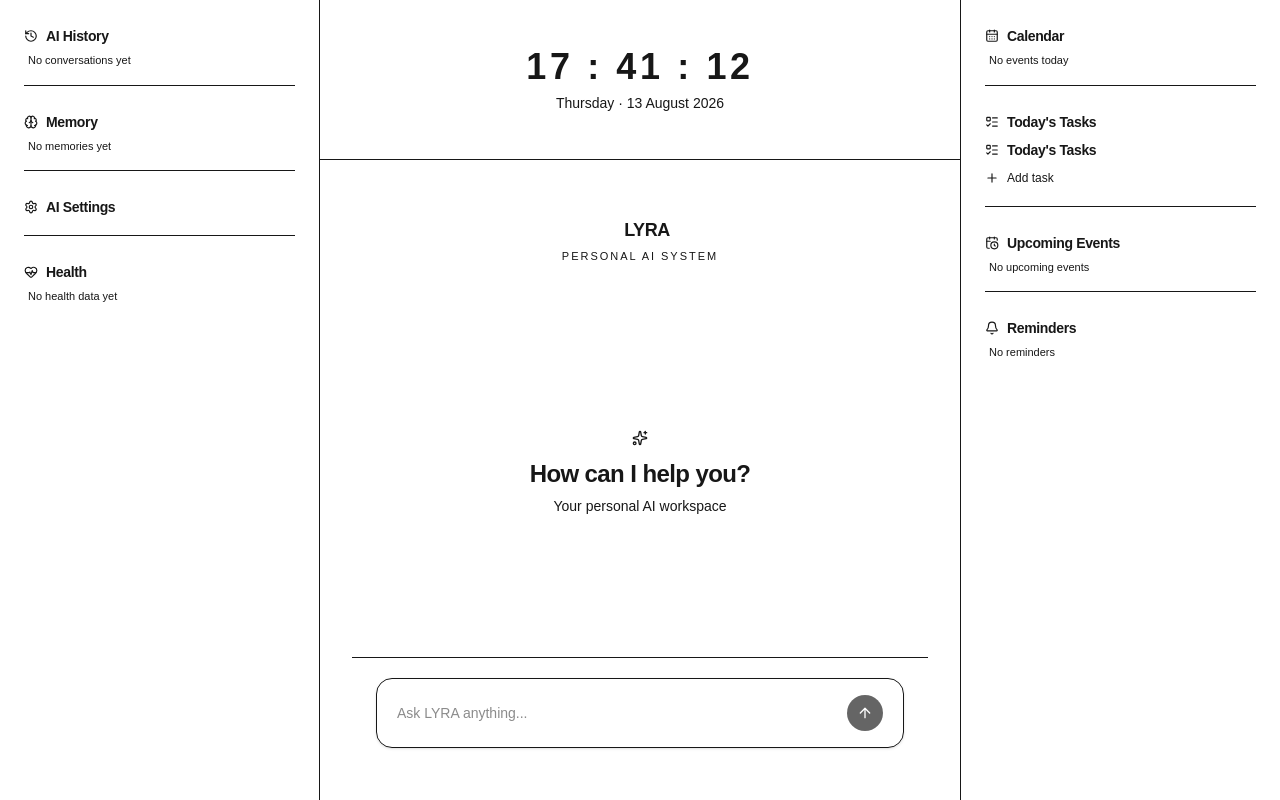
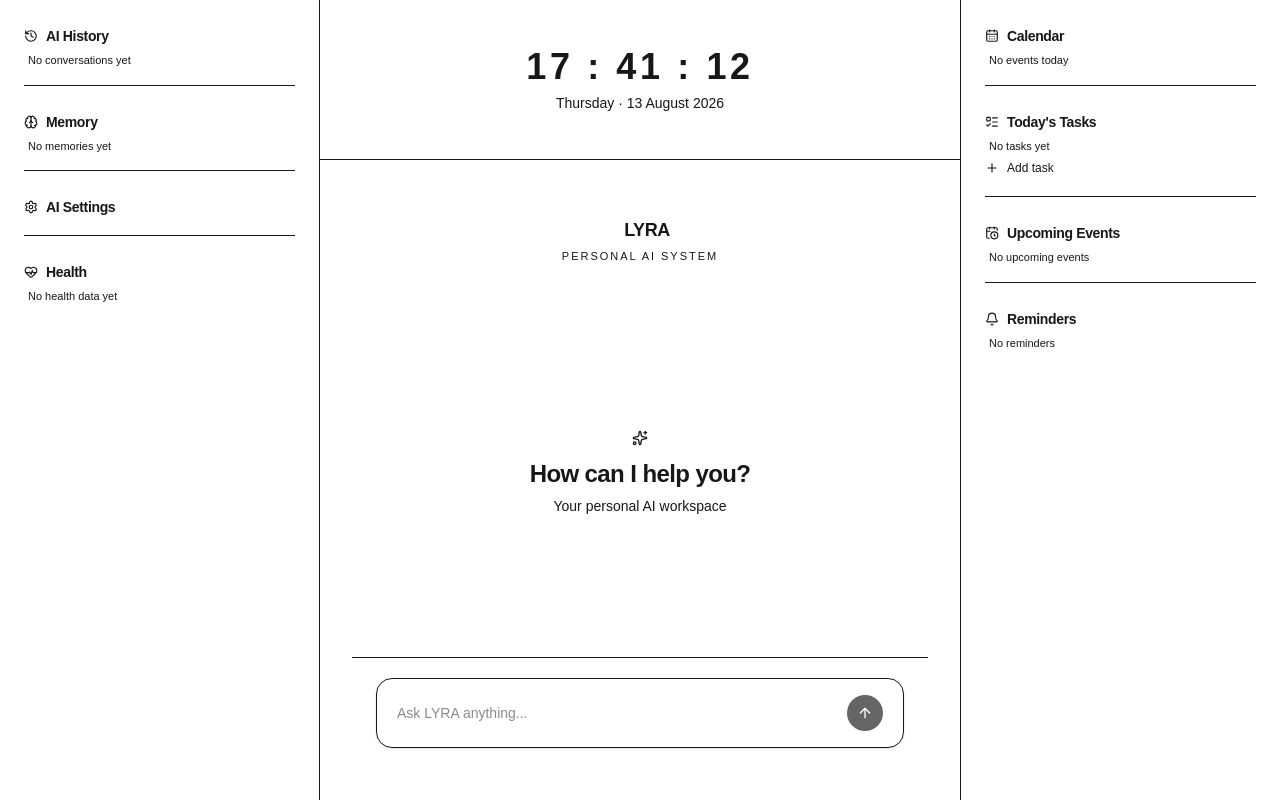
Before and after one commit to Aniketweb17/LifeOS, a Next.js app in the folder LifeOS/frontend/: page / in a window 1280 px wide. Built offline with nearby package versions, Linux system fonts and the light colour scheme.

Commit message:
made some changes in tasks

```diff
--- a/LifeOS/frontend/components/Layout/RightSidebar.tsx
+++ b/LifeOS/frontend/components/Layout/RightSidebar.tsx
@@ -2,7 +2,6 @@
 
 import {
   CalendarDays,
-  ListTodo,
   CalendarClock,
   Bell,
   type LucideIcon,
@@ -26,7 +25,7 @@ const SECTIONS: SidebarSection[] = [
   {
     id: "todays-tasks",
     title: "Today's Tasks",
-    icon: ListTodo,
+    icon: CalendarDays,
     emptyLabel: "No tasks for today",
   },
   {
@@ -50,7 +49,15 @@ export default function RightSidebar() {
       className="flex h-full min-w-0 flex-col overflow-y-auto overflow-x-hidden px-6 pt-6"
     >
       <div className="flex flex-col gap-6">
-        {SECTIONS.map((section) => (
+        {SECTIONS.map((section) =>
+          section.id === "todays-tasks" ? (
+            <div
+  key={section.id}
+  className="border-b border-border pb-4"
+>
+  <Tasks />
+</div>
+          ) : (
             <div
               key={section.id}
               aria-label={section.title}
@@ -70,15 +77,12 @@ export default function RightSidebar() {
                 </span>
               </button>
 
-            {section.id === "todays-tasks" ? (
-              <Tasks />
-            ) : (
               <p className="pl-1 text-[11px] text-faint">
                 {section.emptyLabel}
               </p>
+            </div>
+          )
         )}
-          </div>
-        ))}
       </div>
     </nav>
   );
--- a/LifeOS/frontend/components/Widgets/Tasks.tsx
+++ b/LifeOS/frontend/components/Widgets/Tasks.tsx
@@ -1,8 +1,8 @@
-
+// frontend/components/Widgets/Tasks.tsx
 "use client";
 
 import { useEffect, useRef, useState, type KeyboardEvent } from "react";
-import { ListTodo, Circle, CheckCircle2, Plus, X } from "lucide-react";
+import { ListTodo, Circle, CheckCircle2, Plus, X, Trash2 } from "lucide-react";
 
 type Task = {
   id: string;
@@ -24,12 +24,12 @@ export default function Tasks() {
 
   const toggleTask = (id: string) => {
     setTasks((prev) =>
-      prev.map((task) =>
-        task.id === id
-          ? { ...task, completed: !task.completed }
-          : task
-      )
+      prev.map((task) => (task.id === id ? { ...task, completed: !task.completed } : task))
     );
+  };
+
+  const deleteTask = (id: string) => {
+    setTasks((prev) => prev.filter((task) => task.id !== id));
   };
 
   const startAdding = () => {
@@ -43,7 +43,6 @@ export default function Tasks() {
 
   const addTask = () => {
     const title = newTaskTitle.trim();
-
     if (!title) return;
 
     const task: Task = {
@@ -51,10 +50,8 @@ export default function Tasks() {
       title,
       completed: false,
     };
-
     setTasks((prev) => [...prev, task]);
     setNewTaskTitle("");
-    setIsAdding(false);
   };
 
   const handleInputKeyDown = (event: KeyboardEvent<HTMLInputElement>) => {
@@ -67,10 +64,12 @@ export default function Tasks() {
     }
   };
 
-  const incompleteTasks = tasks.filter((task) => !task.completed);
-  const completedTasks = tasks.filter((task) => task.completed);
-
-  const orderedTasks = [...incompleteTasks, ...completedTasks];
+  // Incomplete tasks first, then completed — relative order within each
+  // group is preserved because filter keeps the original array order.
+  const orderedTasks = [
+    ...tasks.filter((task) => !task.completed),
+    ...tasks.filter((task) => task.completed),
+  ];
 
   return (
     <div aria-label="Today's Tasks" className="flex flex-col gap-1">
@@ -79,52 +78,56 @@ export default function Tasks() {
         className="-ml-1 inline-flex w-fit items-center gap-2 rounded-control px-1 py-0.5 text-left transition-colors hover:bg-surface-alt focus-visible:outline focus-visible:outline-2 focus-visible:outline-offset-2 focus-visible:outline-primary"
       >
         <ListTodo size={14} className="shrink-0 text-muted" />
-
         <span className="font-display text-sm font-semibold tracking-tight text-text">
           Today's Tasks
         </span>
       </button>
 
       <div className="flex flex-col gap-0.5">
+        {orderedTasks.length === 0 && !isAdding && (
+          <p className="pl-1 text-[11px] text-faint">No tasks yet</p>
+        )}
+
         {orderedTasks.map((task) => (
+          <div
+            key={task.id}
+            className="group -ml-1 flex items-center gap-1 rounded-control px-1 py-1 transition-colors hover:bg-surface-alt"
+          >
             <button
-            key={task.id}
               type="button"
               onClick={() => toggleTask(task.id)}
               aria-pressed={task.completed}
-            aria-label={`Mark ${task.title} as ${
-              task.completed ? "incomplete" : "complete"
-            }`}
-            className="-ml-1 flex items-center gap-2 rounded-control px-1 py-1 text-left transition-colors hover:bg-surface-alt focus-visible:outline focus-visible:outline-2 focus-visible:outline-offset-2 focus-visible:outline-primary"
+              aria-label={`Mark ${task.title} as ${task.completed ? "incomplete" : "complete"}`}
+              className="flex min-w-0 flex-1 items-center gap-2 rounded-control text-left focus-visible:outline focus-visible:outline-2 focus-visible:outline-offset-2 focus-visible:outline-primary"
             >
               {task.completed ? (
-              <CheckCircle2
-                size={14}
-                className="shrink-0 text-muted"
-              />
+                <CheckCircle2 size={14} className="shrink-0 text-muted" />
               ) : (
-              <Circle
-                size={14}
-                className="shrink-0 text-faint"
-              />
+                <Circle size={14} className="shrink-0 text-faint" />
               )}
-
               <span
-              className={`text-xs ${
-                task.completed
-                  ? "text-faint line-through"
-                  : "text-text"
+                className={`truncate text-xs ${
+                  task.completed ? "text-faint line-through" : "text-text"
                 }`}
               >
                 {task.title}
               </span>
             </button>
+
+            <button
+              type="button"
+              onClick={() => deleteTask(task.id)}
+              aria-label={`Delete ${task.title}`}
+              className="shrink-0 rounded-control p-0.5 text-faint opacity-0 transition-opacity hover:text-text focus-visible:opacity-100 focus-visible:outline focus-visible:outline-2 focus-visible:outline-offset-2 focus-visible:outline-primary group-hover:opacity-100 group-focus-within:opacity-100"
+            >
+              <Trash2 size={12} />
+            </button>
+          </div>
         ))}
 
         {isAdding ? (
           <div className="-ml-1 flex items-center gap-2 rounded-control px-1 py-1">
             <Circle size={14} className="shrink-0 text-faint" />
-
             <input
               ref={inputRef}
               type="text"
@@ -136,7 +139,6 @@ export default function Tasks() {
               autoComplete="off"
               className="min-w-0 flex-1 bg-transparent text-xs text-text outline-none placeholder:text-faint"
             />
-
             <button
               type="button"
               onClick={cancelAdding}
```
Lines whose indentation alone changed are shown as unchanged.
